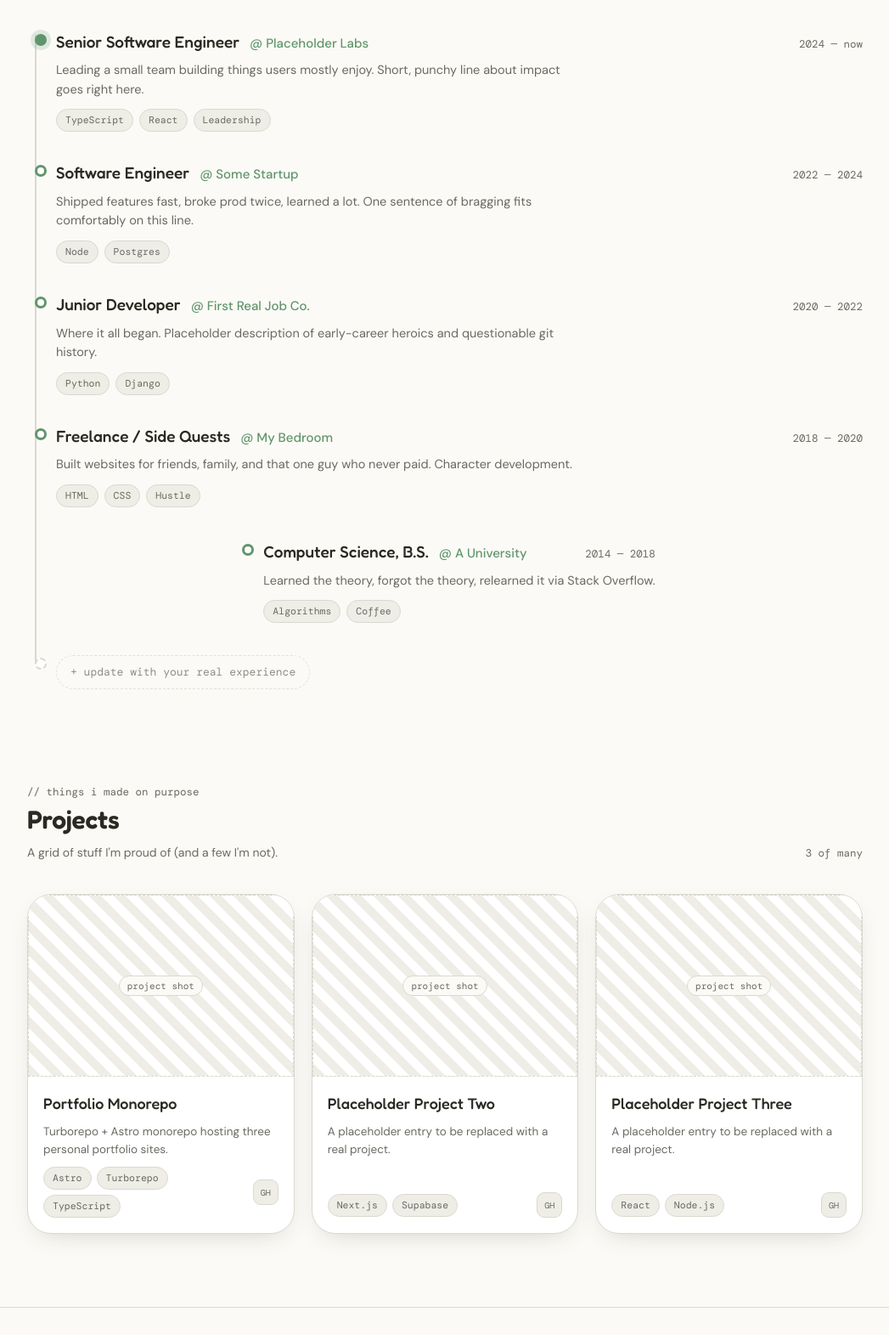
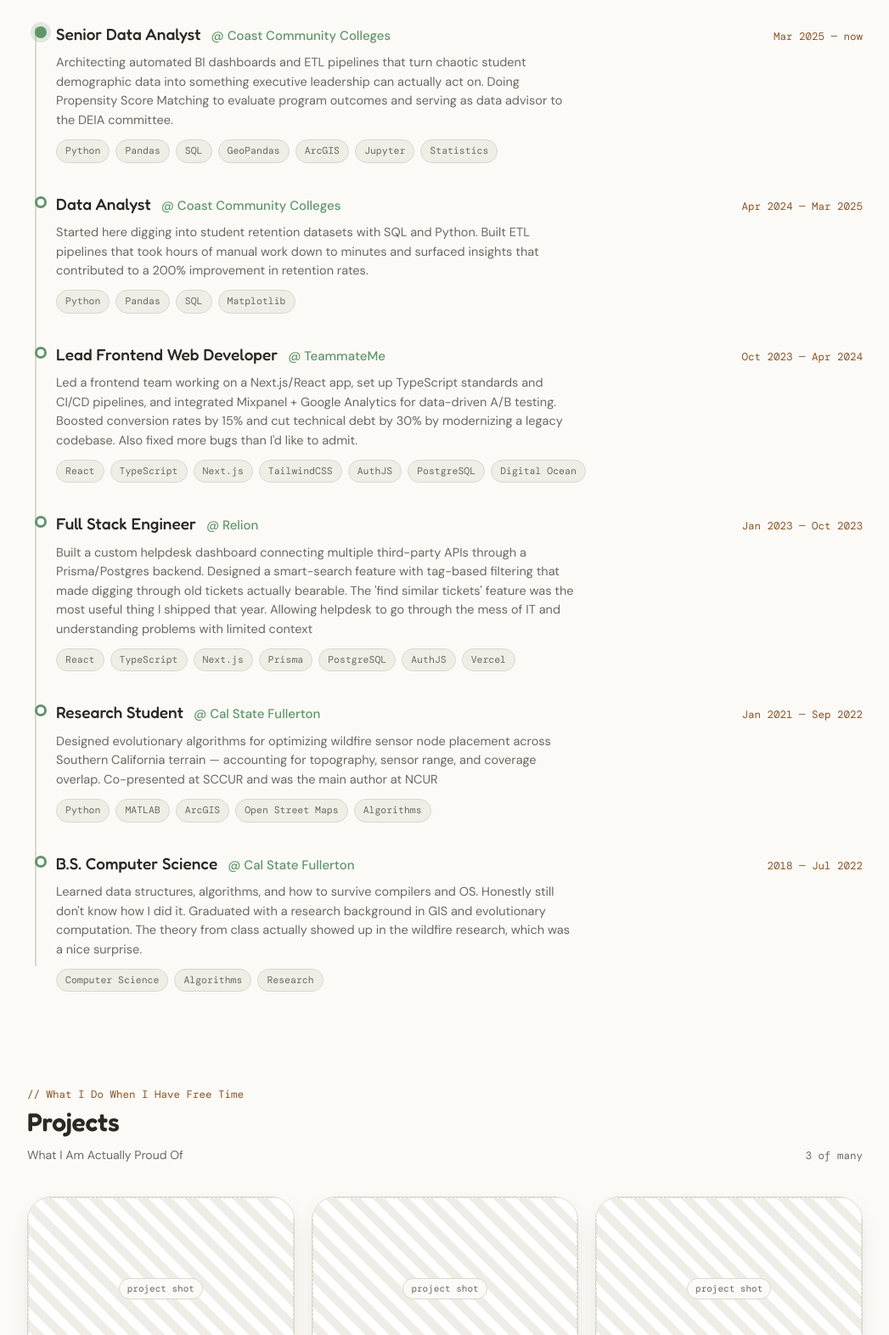
Before and after one commit to JuanRamirez2000/portfolio, an Astro site in the folder apps/dev/: page / in a window 1280 px wide. Shown: the part 750-2321 px from the top of the page at 85% size, without its empty margins (116-1163 px from the left). Built offline with nearby package versions, Linux system fonts and the light colour scheme; Astro itself is replaced by a stand-in of ours.

Commit message:
refactor: changed a lot of content

```diff
--- a/apps/dev/src/data/projects.json
+++ b/apps/dev/src/data/projects.json
@@ -1,29 +1,29 @@
 [
   {
     "title": "Portfolio Monorepo",
-    "description": "Turborepo + Astro monorepo hosting three personal portfolio sites.",
-    "url": "https://github.com/juanramirez/portfolio",
-    "tags": ["Astro", "Turborepo", "TypeScript"],
+    "description": "Turborepo + Astro monorepo hosting three personal portfolio sites with a shared design token package. The site you're looking at right now.",
+    "url": "https://github.com/JuanRamirez2000/portfolio",
+    "tags": ["Astro", "Turborepo", "TypeScript", "TailwindCSS"],
     "status": "in-progress",
     "year": 2025,
     "featured": true
   },
   {
-    "title": "Placeholder Project Two",
-    "description": "A placeholder entry to be replaced with a real project.",
-    "url": "https://github.com/juanramirez/placeholder-two",
-    "tags": ["Next.js", "Supabase"],
-    "status": "live",
-    "year": 2024,
+    "title": "More coming soon",
+    "description": "A placeholder entry to be replaced with a real project. Good things take time.",
+    "url": "",
+    "tags": ["TBD"],
+    "status": "coming-soon",
+    "year": 2025,
     "featured": true
   },
   {
-    "title": "Placeholder Project Three",
-    "description": "A placeholder entry to be replaced with a real project.",
-    "url": "https://github.com/juanramirez/placeholder-three",
-    "tags": ["React", "Node.js"],
-    "status": "archived",
-    "year": 2023,
+    "title": "And more after that",
+    "description": "Another placeholder entry. The backlog is long, the weekends are short.",
+    "url": "",
+    "tags": ["TBD"],
+    "status": "coming-soon",
+    "year": 2024,
     "featured": false
   }
 ]
--- a/apps/dev/src/data/work_experience.json
+++ b/apps/dev/src/data/work_experience.json
@@ -1,47 +1,80 @@
 [
   {
-    "title": "Senior Software Engineer",
-    "company": "Placeholder Labs",
-    "start": "2024",
+    "title": "Senior Data Analyst",
+    "company": "Coast Community Colleges",
+    "start": "Mar 2025",
     "end": "now",
-    "description": "Leading a small team building things users mostly enjoy. Short, punchy line about impact goes right here.",
-    "tags": ["TypeScript", "React", "Leadership"],
+    "description": "Architecting automated BI dashboards and ETL pipelines that turn chaotic student demographic data into something executive leadership can actually act on. Doing Propensity Score Matching to evaluate program outcomes and serving as data advisor to the DEIA committee.",
+    "tags": [
+      "Python",
+      "Pandas",
+      "SQL",
+      "GeoPandas",
+      "ArcGIS",
+      "Jupyter",
+      "Statistics"
+    ],
     "current": true
   },
   {
-    "title": "Software Engineer",
-    "company": "Some Startup",
-    "start": "2022",
-    "end": "2024",
-    "description": "Shipped features fast, broke prod twice, learned a lot. One sentence of bragging fits comfortably on this line.",
-    "tags": ["Node", "Postgres"],
+    "title": "Data Analyst",
+    "company": "Coast Community Colleges",
+    "start": "Apr 2024",
+    "end": "Mar 2025",
+    "description": "Started here digging into student retention datasets with SQL and Python. Built ETL pipelines that took hours of manual work down to minutes and surfaced insights that contributed to a 200% improvement in retention rates.",
+    "tags": ["Python", "Pandas", "SQL", "Matplotlib"],
     "current": false
   },
   {
-    "title": "Junior Developer",
-    "company": "First Real Job Co.",
-    "start": "2020",
-    "end": "2022",
-    "description": "Where it all began. Placeholder description of early-career heroics and questionable git history.",
-    "tags": ["Python", "Django"],
+    "title": "Lead Frontend Web Developer",
+    "company": "TeammateMe",
+    "start": "Oct 2023",
+    "end": "Apr 2024",
+    "description": "Led a frontend team working on a Next.js/React app, set up TypeScript standards and CI/CD pipelines, and integrated Mixpanel + Google Analytics for data-driven A/B testing. Boosted conversion rates by 15% and cut technical debt by 30% by modernizing a legacy codebase. Also fixed more bugs than I'd like to admit.",
+    "tags": [
+      "React",
+      "TypeScript",
+      "Next.js",
+      "TailwindCSS",
+      "AuthJS",
+      "PostgreSQL",
+      "Digital Ocean"
+    ],
     "current": false
   },
   {
-    "title": "Freelance / Side Quests",
-    "company": "My Bedroom",
-    "start": "2018",
-    "end": "2020",
-    "description": "Built websites for friends, family, and that one guy who never paid. Character development.",
-    "tags": ["HTML", "CSS", "Hustle"],
+    "title": "Full Stack Engineer",
+    "company": "Relion",
+    "start": "Jan 2023",
+    "end": "Oct 2023",
+    "description": "Built a custom helpdesk dashboard connecting multiple third-party APIs through a Prisma/Postgres backend. Designed a smart-search feature with tag-based filtering that made digging through old tickets actually bearable. The 'find similar tickets' feature was the most useful thing I shipped that year. Allowing helpdesk to go through the mess of IT and understanding problems with limited context",
+    "tags": [
+      "React",
+      "TypeScript",
+      "Next.js",
+      "Prisma",
+      "PostgreSQL",
+      "AuthJS",
+      "Vercel"
+    ],
     "current": false
   },
   {
-    "title": "Computer Science, B.S.",
-    "company": "A University",
-    "start": "2014",
-    "end": "2018",
-    "description": "Learned the theory, forgot the theory, relearned it via Stack Overflow.",
-    "tags": ["Algorithms", "Coffee"],
+    "title": "Research Student",
+    "company": "Cal State Fullerton",
+    "start": "Jan 2021",
+    "end": "Sep 2022",
+    "description": "Designed evolutionary algorithms for optimizing wildfire sensor node placement across Southern California terrain — accounting for topography, sensor range, and coverage overlap. Co-presented at SCCUR and was the main author at NCUR",
+    "tags": ["Python", "MATLAB", "ArcGIS", "Open Street Maps", "Algorithms"],
+    "current": false
+  },
+  {
+    "title": "B.S. Computer Science",
+    "company": "Cal State Fullerton",
+    "start": "2018",
+    "end": "Jul 2022",
+    "description": "Learned data structures, algorithms, and how to survive compilers and OS. Honestly still don't know how I did it. Graduated with a research background in GIS and evolutionary computation. The theory from class actually showed up in the wildfire research, which was a nice surprise.",
+    "tags": ["Computer Science", "Algorithms", "Research"],
     "current": false
   }
 ]
--- a/apps/dev/src/pages/index.astro
+++ b/apps/dev/src/pages/index.astro
@@ -17,7 +17,7 @@ import workExperience from '../data/work_experience.json';
         <div class="flex gap-1.5 items-center">
           <a href="#timeline" class="hidden sm:block no-underline text-[14px] text-ink-soft px-3.5 py-2 rounded-full transition-colors duration-150 hover:bg-surface-2 hover:text-ink">Timeline</a>
           <a href="#projects"  class="hidden sm:block no-underline text-[14px] text-ink-soft px-3.5 py-2 rounded-full transition-colors duration-150 hover:bg-surface-2 hover:text-ink">Projects</a>
-          <a href="#about"     class="hidden sm:block no-underline text-[14px] text-ink-soft px-3.5 py-2 rounded-full transition-colors duration-150 hover:bg-surface-2 hover:text-ink">About</a>
+          <a href="#"          class="hidden sm:block no-underline text-[14px] text-ink-soft px-3.5 py-2 rounded-full transition-colors duration-150 hover:bg-surface-2 hover:text-ink">Resume</a>
           <a href="mailto:juanpram2000@gmail.com" class="no-underline inline-flex items-center font-medium text-[14px] bg-ink text-bg rounded-full px-5 py-2.5 transition-opacity duration-150 hover:opacity-85">Say hi</a>
         </div>
       </div>
@@ -27,12 +27,12 @@ import workExperience from '../data/work_experience.json';
     <header class="w-full max-w-260 mx-auto px-7">
       <div class="grid grid-cols-1 md:grid-cols-[1.3fr_0.9fr] gap-10 items-center py-12 md:py-18.5 md:pb-16">
         <div>
-          <div class="font-mono text-[13px] text-sage-deep tracking-[0.04em] mb-4.5">// hello world, again</div>
+          <div class="font-mono text-[13px] text-sage-deep tracking-[0.04em] mb-4.5">// Hello World!</div>
           <h1 class="font-display font-semibold text-[clamp(38px,5vw,58px)] leading-[1.04] tracking-[-0.02em]">
-            I build <span class="bg-[linear-gradient(120deg,var(--color-peach),var(--color-sage))] rounded-lg px-[0.12em]">slightly chaotic</span> software that mostly works.
+            I sometimes <span class="bg-[linear-gradient(120deg,var(--color-peach),var(--color-sage))] rounded-lg px-[0.12em]"> build cool things</span> that slightly work.
           </h1>
           <p class="text-[17px] leading-[1.6] text-ink-soft mt-5.5 mb-7.5 max-w-[42ch]">
-            Developer, tinkerer, and professional rubber-duck-talker. I turn caffeine into commits and the occasional working product.
+            Data analyst by trade, developer by habit. I also like to talk to rubber ducks
           </p>
           <div class="flex gap-3 flex-wrap">
             <a href="#projects" class="no-underline inline-flex items-center font-medium text-[14px] bg-ink text-bg rounded-full px-5 py-2.5 transition-opacity duration-150 hover:opacity-85">See my projects</a>
@@ -49,9 +49,9 @@ import workExperience from '../data/work_experience.json';
     <section class="py-14 w-full max-w-260 mx-auto px-7" id="timeline">
       <div class="flex items-end justify-between gap-5 mb-9.5">
         <div>
-          <span class="font-mono text-[12.5px] text-ink-soft block">// the story so far</span>
+          <span class="font-mono text-[12.5px] text-ink-soft block">// Where I have Been</span>
           <h2 class="font-display font-semibold text-[30px] tracking-[-0.01em]">Career timeline</h2>
-          <p class="text-[14px] text-ink-soft mt-1.5">Where I've been pretending to know what I'm doing.</p>
+          <p class="text-[14px] text-ink-soft mt-1.5">An Exhaustive Search.</p>
         </div>
       </div>
 
@@ -61,7 +61,7 @@ import workExperience from '../data/work_experience.json';
         <div class="absolute left-2.25 top-1.5 bottom-7.5 w-0.5 bg-line"></div>
 
         {workExperience.map((role, i) => (
-          <div class:list={['relative pb-8.5', i === workExperience.length - 1 && 'timeline-end']}>
+          <div class:list={['relative', i === workExperience.length - 1 ? 'pb-0' : 'pb-8.5']}>
             <!-- Node dot -->
             <span class:list={[
               'absolute -left-6.25 top-1.25 w-3.5 h-3.5 rounded-full border-[3px] border-sage-deep',
@@ -70,10 +70,10 @@ import workExperience from '../data/work_experience.json';
                 : 'bg-surface'
             ]}></span>
 
-            <div class="flex items-baseline gap-3 flex-wrap">
+            <div class="flex items-baseline gap-x-3 gap-y-0.5 flex-wrap">
               <span class="font-display font-medium text-[19px]">{role.title}</span>
               <span class="text-[15px] text-sage-deep font-medium">@ {role.company}</span>
-              <span class="font-mono text-[12.5px] text-ink-soft ml-auto">{role.start} — {role.end}</span>
+              <span class="font-mono text-[12.5px] text-bark-deep sm:ml-auto w-full sm:w-auto">{role.start} — {role.end}</span>
             </div>
             <p class="text-[14.5px] text-ink-soft leading-[1.55] mt-2 max-w-[62ch]">{role.description}</p>
             <div class="flex gap-1.75 flex-wrap mt-3">
@@ -83,14 +83,6 @@ import workExperience from '../data/work_experience.json';
             </div>
           </div>
         ))}
-
-        <!-- Add placeholder -->
-        <div class="relative">
-          <span class="absolute -left-6.25 top-0.75 w-3.5 h-3.5 rounded-full bg-surface border-2 border-dashed border-line"></span>
-          <button disabled class="inline-flex items-center gap-2 font-mono text-[13px] text-ink-soft border-[1.5px] border-dashed border-line bg-transparent px-4 py-2.25 rounded-full opacity-75 cursor-default">
-            + update with your real experience
-          </button>
-        </div>
       </div>
     </section>
 
@@ -98,9 +90,9 @@ import workExperience from '../data/work_experience.json';
     <section class="py-14 w-full max-w-260 mx-auto px-7" id="projects">
       <div class="flex items-end justify-between gap-5 mb-9.5">
         <div>
-          <span class="font-mono text-[12.5px] text-ink-soft block">// things i made on purpose</span>
+          <span class="font-mono text-[12.5px] text-bark-deep block">// What I Do When I Have Free Time</span>
           <h2 class="font-display font-semibold text-[30px] tracking-[-0.01em]">Projects</h2>
-          <p class="text-[14px] text-ink-soft mt-1.5">A grid of stuff I'm proud of (and a few I'm not).</p>
+          <p class="text-[14px] text-ink-soft mt-1.5">What I Am Actually Proud Of</p>
         </div>
         <span class="font-mono text-[12.5px] text-ink-soft shrink-0">{projects.length} of many</span>
       </div>
@@ -132,6 +124,7 @@ import workExperience from '../data/work_experience.json';
       </div>
     </section>
 
+
     <!-- FOOTER -->
     <footer class="border-t border-line mt-7.5">
       <div class="w-full max-w-260 mx-auto px-7 py-10 flex items-center justify-between flex-wrap gap-4">
@@ -139,7 +132,7 @@ import workExperience from '../data/work_experience.json';
           <span class="w-2.75 h-2.75 rounded-full bg-sage-deep inline-block shrink-0"></span>
           juanr.dev
         </div>
-        <span class="font-mono text-[12.5px] text-ink-soft">made with too much coffee · juanr.dev</span>
+        <span class="font-mono text-[12.5px] text-ink-soft">made while being confused · juanr.dev</span>
       </div>
     </footer>
 
--- a/packages/tokens/tokens.css
+++ b/packages/tokens/tokens.css
@@ -8,16 +8,18 @@
   --line: oklch(0.88 0.012 95);
   --ink: oklch(0.28 0.013 95);
   --ink-soft: oklch(0.52 0.012 95);
-  --peach: oklch(0.86 0.066 55);
-  --peach-deep: oklch(0.72 0.10 50);
+  --peach: oklch(0.85 0.07 45);
+  --peach-deep: oklch(0.62 0.11 42);
   --sage: oklch(0.86 0.055 150);
   --sage-deep: oklch(0.62 0.085 150);
+  --bark: oklch(0.84 0.055 65);
+  --bark-deep: oklch(0.50 0.09 58);
   --warn-bg: oklch(0.92 0.05 25);
   --warn-text: oklch(0.45 0.11 25);
 
   /* Elevation */
-  --shadow: 0 10px 30px -14px oklch(0.4 0.03 60 / 0.28);
-  --shadow-raised: 0 18px 38px -16px oklch(0.4 0.03 60 / 0.4);
+  --shadow: 0 10px 30px -14px oklch(0.38 0.05 55 / 0.28);
+  --shadow-raised: 0 18px 38px -16px oklch(0.38 0.05 55 / 0.42);
 
   /* Shape scale */
   --r-sm: 14px;
```
Also changed, not shown: apps/dev/src/styles/global.css (+6 -4 lines), apps/links/src/data/links.json (+29 -22 lines), apps/links/src/pages/index.astro (+9 -6 lines), apps/links/src/styles/global.css (+8 -6 lines), apps/photos/src/styles/global.css (+8 -6 lines), packages/tokens/DESIGN_SYSTEM.md (added, +117 -0 lines), 1 other file.
